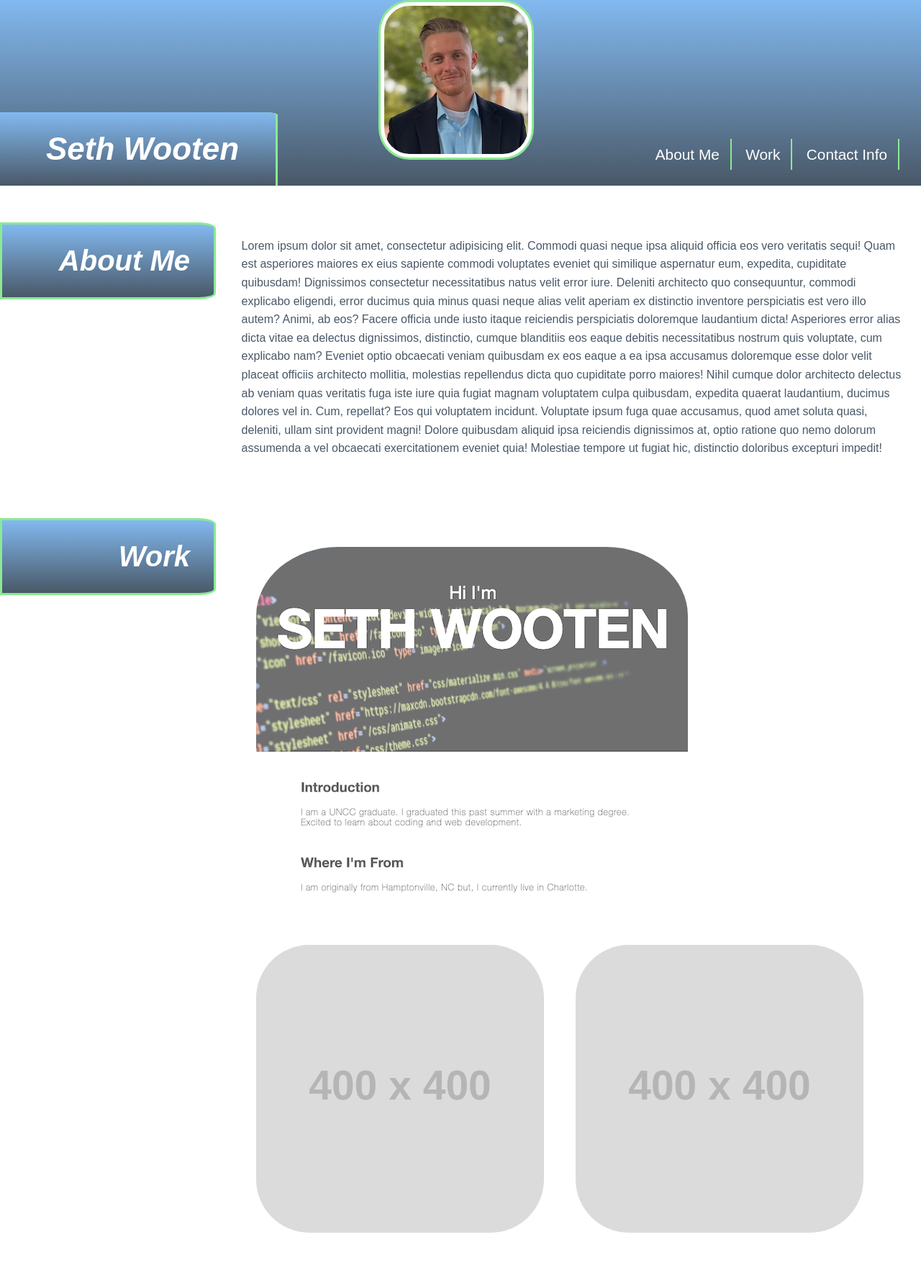
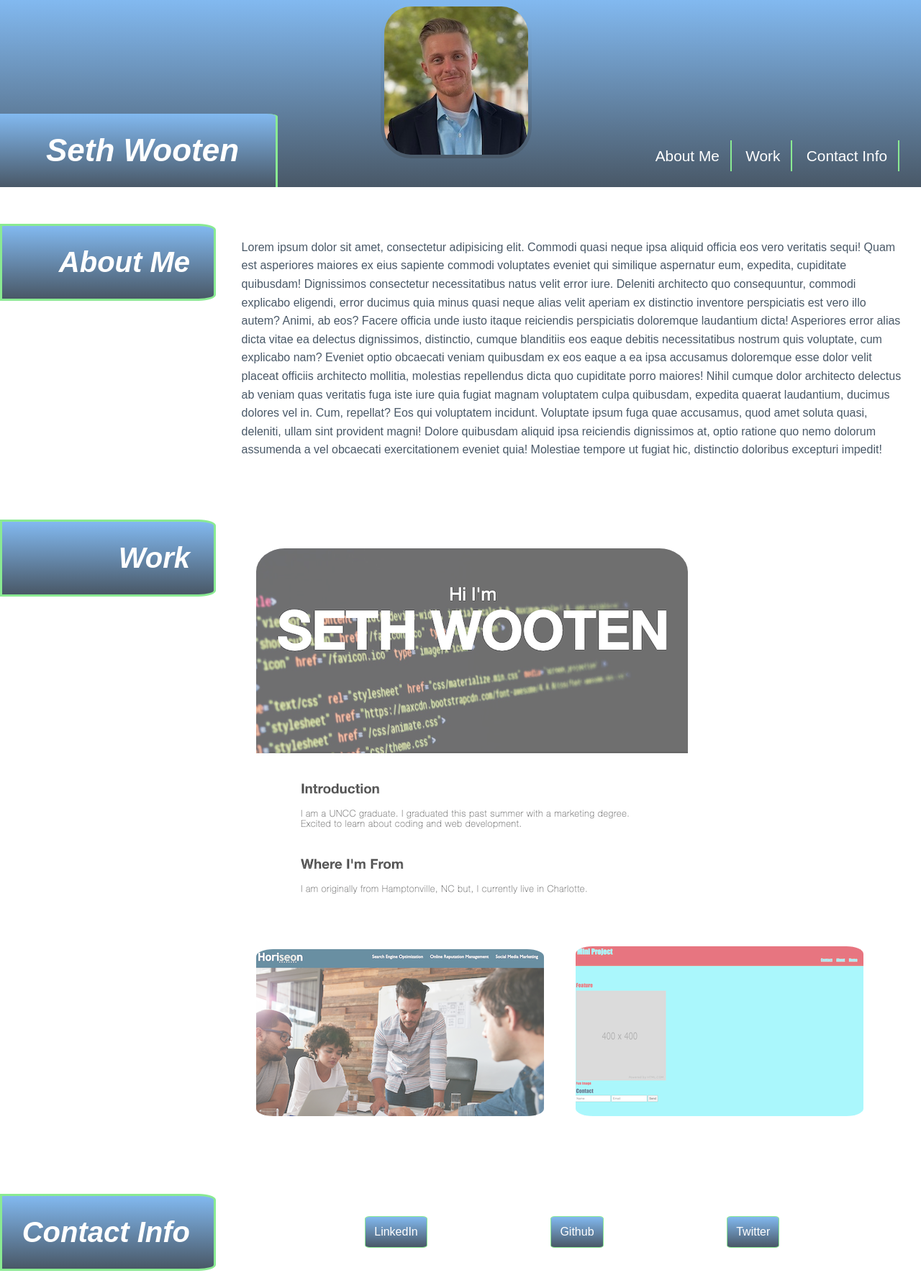
Before and after one commit to slwooten/slw-portfolio, a plain HTML site: page index.html in a window 1280 px wide. Shown: the top 1769 px of the page at 72% size. Drawn offline with Linux system fonts and the light colour scheme; placeholder pictures from the web are drawn by us.

Commit message:
added images for second and third project

```diff
--- a/assets/style.css
+++ b/assets/style.css
@@ -62,28 +62,31 @@ h2 {
     text-align: right;
 }
 
-img {
+.headshot {
+    opacity: 1;
+    margin: 4px;
+    padding: 5px;
+    border: none;
+    border-radius: 20%;
+    background: linear-gradient(#82b9f0, #495867);
+}
+
+.workimages {
     opacity: 0.7;
     margin: 10px;
     padding: 5px;
     border: 5px solid white;
-    border-radius: 20%;
+    border-radius: 8%;
 }
 
-img:hover {
+.workimages:hover {
     opacity: 1;
-    border: 5px solid #8aea92;
+    border: 5px solid #495867;
     transition: 250ms ease;
+    background-color: #8aea92;
 }
 
-.headshot {
-    opacity: 1;
-    margin: 0px;
-    padding: 5px;
-    border: 3px solid #8aea92;
-    border-radius: 20%;
-    background-color: white;
-}
+
 
 /* About me formatting */
 
@@ -198,6 +201,13 @@ footer {
     margin-top: 50px;
 }
 
+@media screen and (max-width: 1015px) {
+    .headshot {
+        display: flex;
+        width: 175px;
+    }
+}
+
 @media screen and (max-width: 970px) {
     header,
     .aboutme,
@@ -271,10 +281,11 @@ footer {
         flex-direction: column;
         justify-content: center;
         align-items: center;
+
     }
 
     .aboutme p {
-        margin-left: 20px;
+        padding: 3px;
     }
 
     header h1 {
@@ -301,3 +312,6 @@ footer {
 
     }
 }
+ @media screen and (max-width: 460px) {
+
+ }
--- a/index.html
+++ b/index.html
@@ -34,9 +34,9 @@
             <h2 id="work">Work</h2>
         </div>
         <div class="content-work">
-            <a href="https://slwooten.github.io/prework-about-me/" target="blank"><img src="assets/images/preworkproject.png" alt="prework about me project"></a>
-            <img src="https://via.placeholder.com/400" alt="second work example">
-            <img src="https://via.placeholder.com/400" alt="third work example">
+            <a href="https://slwooten.github.io/prework-about-me/" target="blank"><img class="workimages" src="assets/images/preworkproject.png" alt="prework about me project"></a>
+            <a href="https://slwooten.github.io/fun-seo-refactor/" target="blank"><img class="workimages" src="assets/images/refactorimg.png" alt="refactor project"></a>
+            <a href="https://slwooten.github.io/mini-project-1/" target="blank"><img class="workimages" src="assets/images/miniproject1.png" alt="mini project 1"></a>
         </div>
     </section>
     <section class="contactinfo">
```
Also changed, not shown: assets/images/miniproject1.png (added), assets/images/refactorimg.png (added).
